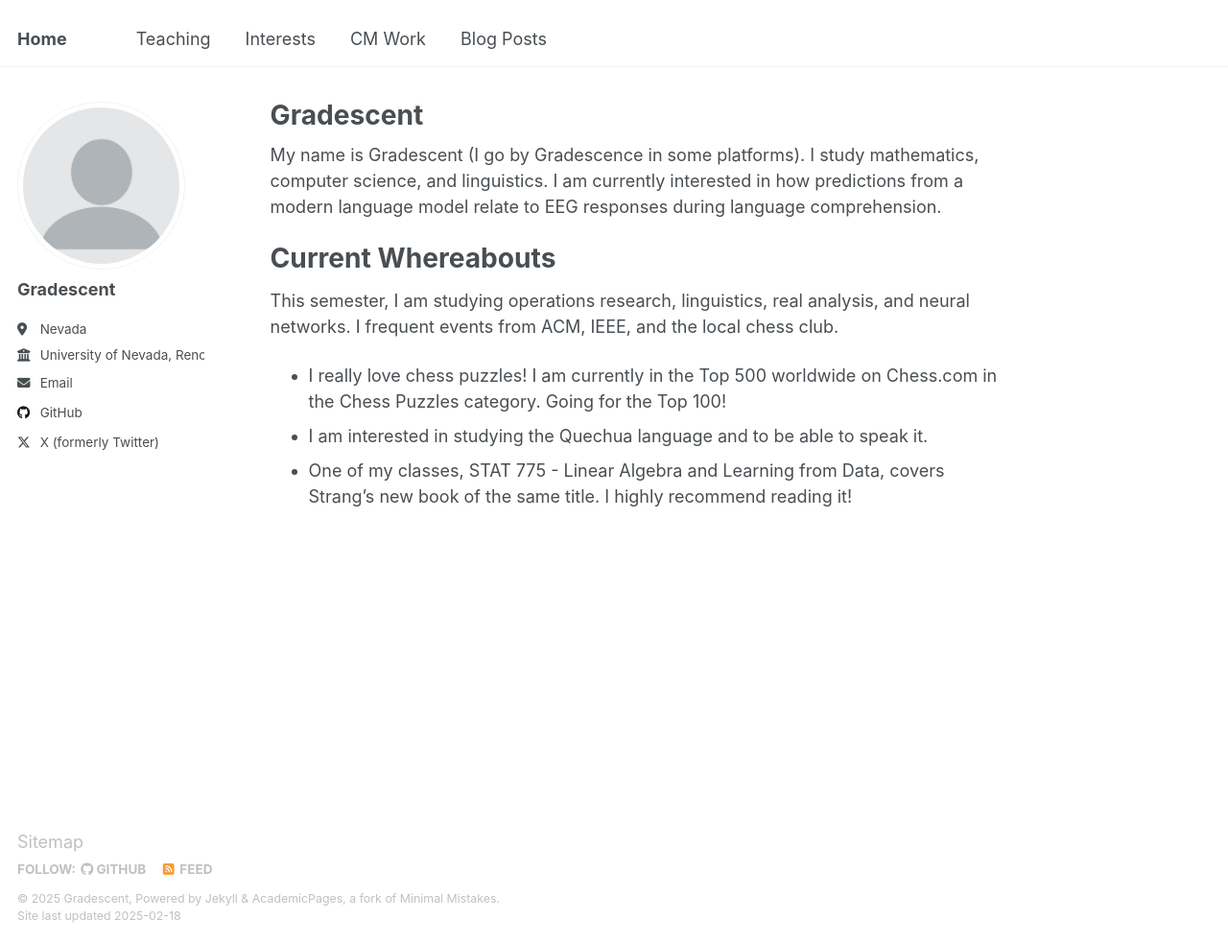
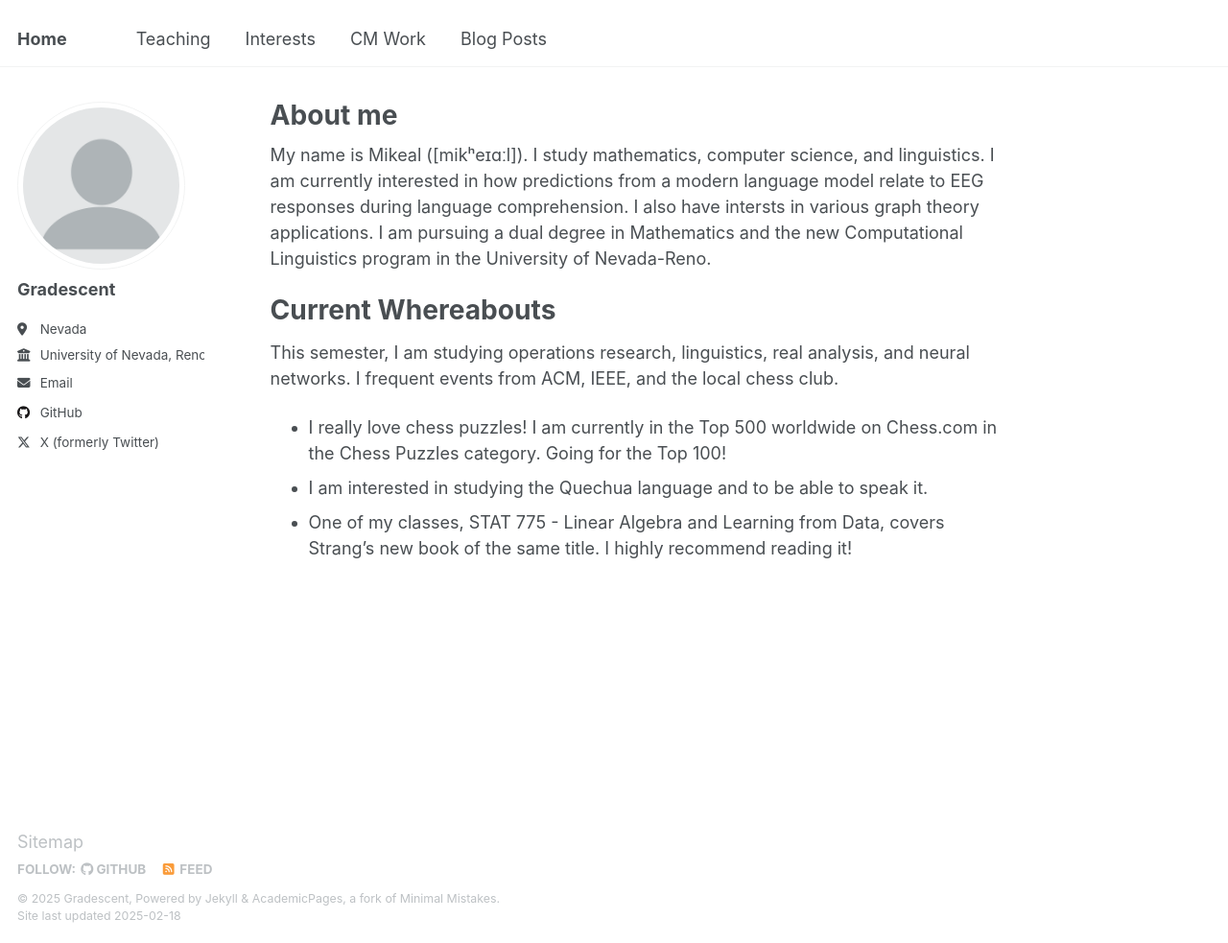
Before and after one commit to mikealmacera/mikealmacera.github.io, a Jekyll site: the page built from _pages/about.md, in a window 1280 px wide and 983 px high. Shown: the whole window at 96% size. Built offline with Jekyll 4.4.1, drawn with Linux system fonts in a browser that asks for light colours.

Commit message:
Update about.md

```diff
--- a/_pages/about.md
+++ b/_pages/about.md
@@ -1,13 +1,13 @@
 ---
 permalink: /
-title: "Gradescent"
+title: "About me"
 author_profile: true
 redirect_from:
   - /about/
   - /about.html
 ---
 
-My name is Gradescent (I go by Gradescence in some platforms). I study mathematics, computer science, and linguistics. I am currently interested in how predictions from a modern language model relate to EEG responses during language comprehension.
+My name is Mikeal (\[mikʰeɪɑːl\]). I study mathematics, computer science, and linguistics. I am currently interested in how predictions from a modern language model relate to EEG responses during language comprehension. I also have intersts in various graph theory applications. I am pursuing a dual degree in Mathematics and the new Computational Linguistics program in the University of Nevada-Reno.
 
 Current Whereabouts
 ======
```
